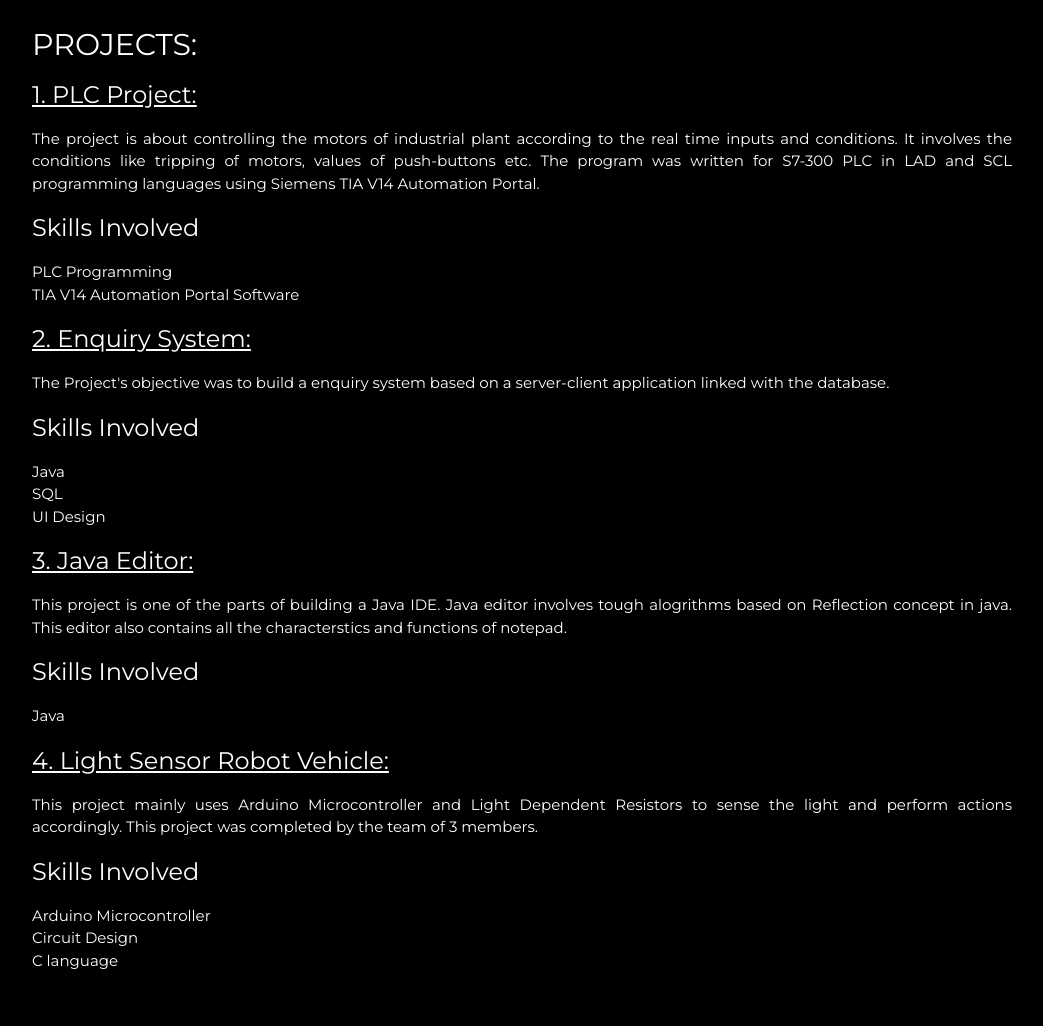
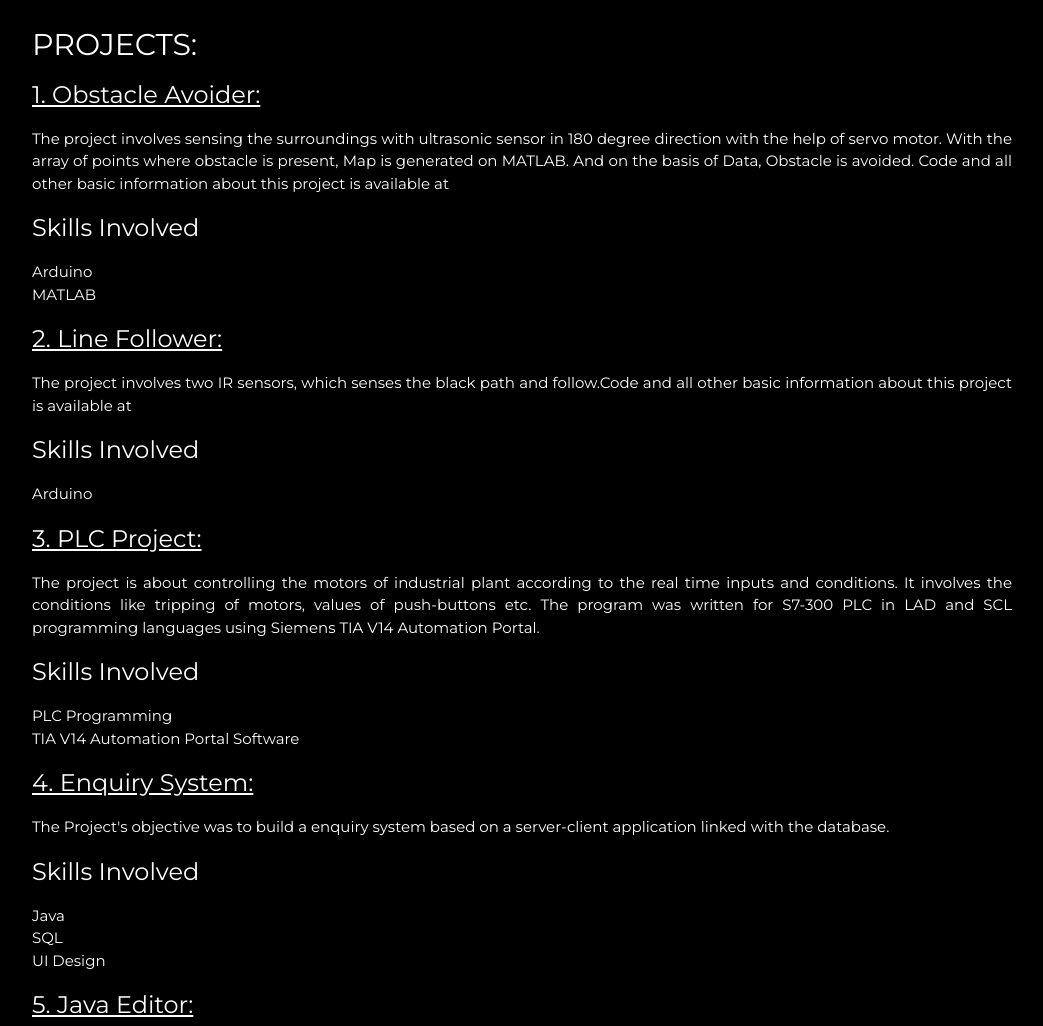
Before and after one commit to Pranav-Stellar/Pranav-Stellar.github.io, a plain HTML site: page index.html in a window 1280 px wide. Shown: the part 1800-2826 px from the top of the page, without its empty margins (178-1221 px from the left). Drawn offline with nearby package versions, Linux system fonts and the light colour scheme.

Commit message:
Update index.html

```diff
--- a/index.html
+++ b/index.html
@@ -8,7 +8,7 @@
 <link rel="stylesheet" href="https://www.w3schools.com/w3css/4/w3.css">
 <link rel="stylesheet" href="https://fonts.googleapis.com/css?family=Montserrat">
 <link rel="stylesheet" href="https://cdnjs.cloudflare.com/ajax/libs/font-awesome/4.7.0/css/font-awesome.min.css">
-<meta name="keywords" content="Pranav, Pranav Sharma,About Pranav Sharma, Pranav Stellar, Stellar, Gwalior, Coder, Madhav Institute of technology &Science, MITS, Github, Pranav codes" >
+<meta name="keywords" content="Pranav, Pranav Sharma,About Pranav Sharma, PranavStellar,Pranav Stellar, Pranav Gwalior, Pranav Sharma MITS, Pranav Sharma Gwalior, MITS Gwalior, Stellar, Gwalior, Coder, Madhav Institute of technology &Science, MITS, Github, Pranav codes" >
 <meta name="description" content="About pranav Sharma, About Pranav Stellar, Pranav Sharma Codes, Pranav stellar codes, Pranav sharma skills, Projects, Contact Pranav Sharma">
 <style>
 body, h1,h2,h3,h4,h5,h6 {font-family: "Montserrat", sans-serif}
@@ -70,7 +70,7 @@ th, td {
     <p style="color:white">“Life is like a camera.<br>Just focus on what’s important. Capture it.<br> And if things don’t turn out to be the way you wanted, <br>just take another shot.”:)<br>Here, I'm Pranav Sharma Proud Indian known as pranav stellar in virtual world,
 	currently pursuing Bachelor of Technology in Electronics and Communication Enginnering from<a href="http://mitsgwalior.in/" style="color:lightyellow">
 	Madhav Institute of Technology and Science, Gwalior</a>. I am coder at heart (<a href="https://github.com/Pranav-Stellar" style="color:lightyellow">Have a
-	look at my codes</a>) and worked as an Intern at <a href="http://smartcontrols.in/" style="color:lightyellow">Smart Controls India Ltd</a>. My research interests are Embedded Systems with IOT
+	look at my codes</a>). I worked as a summer trainee at <font color="light yellow">IIT Kanpur</font> in Robotics for 2 months and as an Intern at <a href="http://smartcontrols.in/" style="color:lightyellow">Smart Controls India Ltd</a>. My research interests are Embedded Systems with IOT
 	and pursue a great interest in programming electronic devices. Looking ahead for masters in Electronics engineering and Information technology and had just one plan
 	i.e to work for India.
     </p>
@@ -78,7 +78,7 @@ th, td {
 	<div class="w3-content w3-justify w3-text-white w3-padding-64 w3-black" id="skills">
     <h2 class="w3-cellpadding-16 w3-text-white">SKILLS</h2>
 	<div class="container">
-		<table class="table table-dark table-hover" style="text-align:center">
+		<table class="table table-bordered table-dark table-hover" style="text-align:center">
 		<thead>
 			<tr>
 				<th>Programming Languages</th>
@@ -103,6 +103,8 @@ th, td {
 			<tr>
 				<td>LAD programming language</td>
 				<td>Design for Internet of Things</td>
+				<td>Arduino Support with Matlab</td>
+				<td>Matlab</td>
 			</tr>
 		</tbody>
 		</table>
@@ -117,22 +119,32 @@ th, td {
 	<div class="w3-content w3-justify w3-text-white w3-padding-64 w3-black" id="projects">
     <h2 class="w3-cellpadding-16 w3-text-white">PROJECTS:</h2>
 	<div class="container-fluid" style="color:white">
-		<h3><u>1. PLC Project:</u></h3>
+		<h3><u>1. Obstacle Avoider:</u></h3>
+		<p>The project involves sensing the surroundings with ultrasonic sensor in 180 degree direction with the help of servo motor.
+		With the array of points where obstacle is present, Map is generated on MATLAB. And on the basis of Data, Obstacle is avoided.
+		Code and all other basic information about this project is available at <a href="https://github.com/Pranav-Stellar" style="color:lightyellow"></a></p>
+		<h3>Skills Involved</h3>
+		<p>Arduino<br>MATLAB</p>
+		<h3><u>2. Line Follower:</u></h3>
+		<p>The project involves two IR sensors, which senses the black path and follow.Code and all other basic information about this project is available at <a href="https://github.com/Pranav-Stellar" style="color:lightyellow"></a></p>
+		<h3>Skills Involved</h3>
+		<p>Arduino</p>
+		<h3><u>3. PLC Project:</u></h3>
 		<p>The project is about controlling the motors of industrial plant according to the real time inputs and conditions.
 		It involves the conditions like tripping of motors, values of push-buttons etc. The program was written for S7-300 PLC in
 		LAD and SCL programming languages using Siemens TIA V14 Automation Portal.</p>
 		<h3>Skills Involved</h3>
 		<p>PLC Programming<br>TIA V14 Automation Portal Software</p>
-		<h3><u>2. Enquiry System:</u></h3>
+		<h3><u>4. Enquiry System:</u></h3>
 		<p>The Project's objective was to build a enquiry system based on a server-client application linked with the database.</p>
 		<h3>Skills Involved</h3>
 		<p>Java<br>SQL<br>UI Design</p>
-		<h3><u>3. Java Editor:</u></h3>
+		<h3><u>5. Java Editor:</u></h3>
 		<p>This project is one of the parts of building a Java IDE. Java editor involves tough alogrithms based on Reflection concept in java.
 		This editor also contains all the characterstics and functions of notepad.</p>
 		<h3>Skills Involved</h3>
 		<p>Java</p>
-		<h3><u>4. Light Sensor Robot Vehicle:</u></h3>
+		<h3><u>6. Light Sensor Robot Vehicle:</u></h3>
 		<p>This project mainly uses Arduino Microcontroller and Light Dependent Resistors to sense the light and perform actions accordingly.
 		This project was completed by the team of 3 members.</p>
 		<h3>Skills Involved</h3>
```
